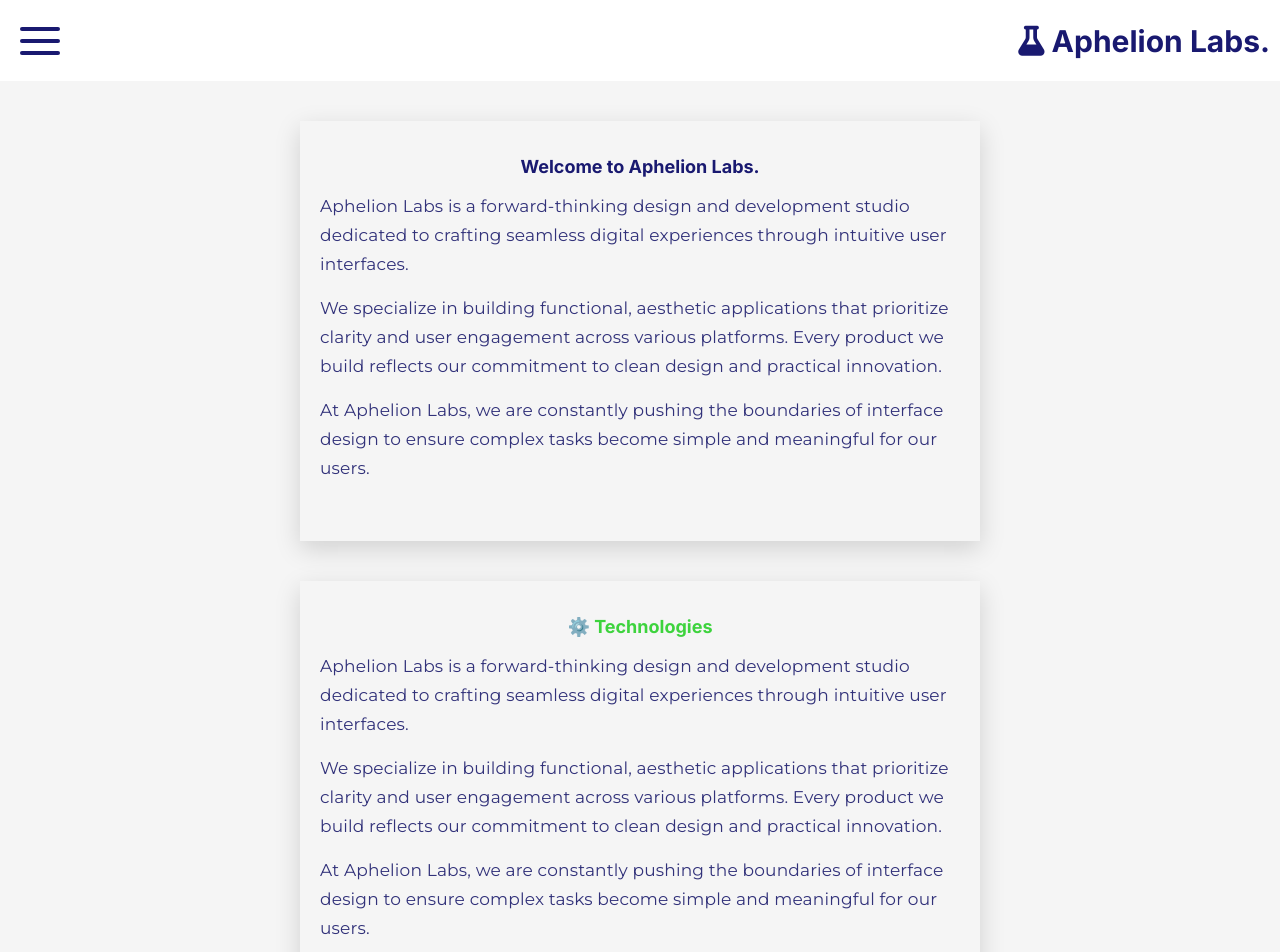
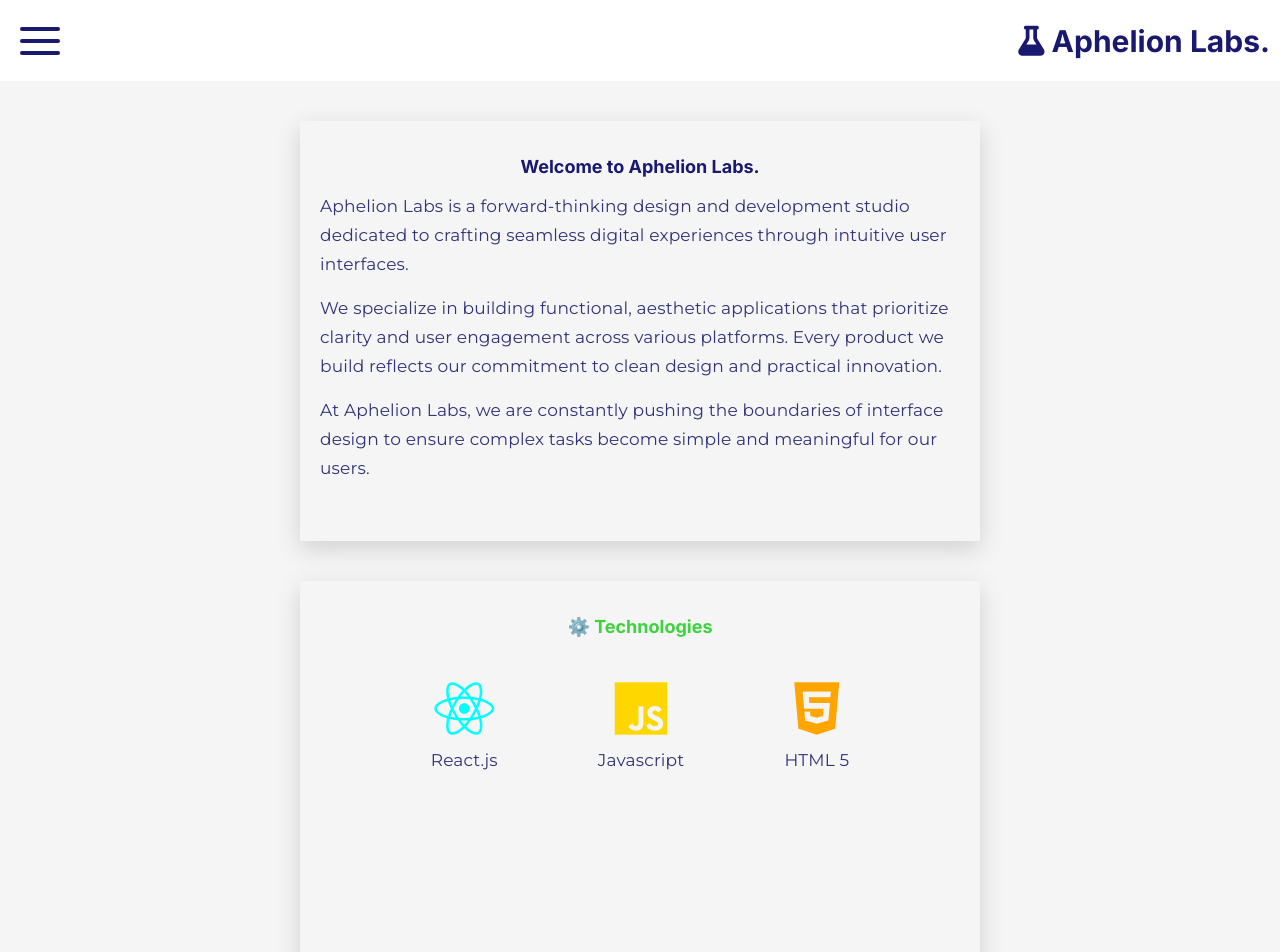
Before and after one commit to abk2191/aphelion-labs, a React (Vite) app: page / in a window 1280 px wide. Shown: the top 952 px of the page. Built offline with nearby package versions, Linux system fonts and the light colour scheme; a web font is replaced by a local one.

Commit message:
Added new features

```diff
--- a/src/App.jsx
+++ b/src/App.jsx
@@ -127,24 +127,20 @@ function App() {
       <div className="page-card-div">
         <div className="page-card">
           <h2 style={{ color: "rgb(61, 211, 61)" }}>⚙️ Technologies</h2>
-          <p>
-            Aphelion Labs is a forward-thinking design and development studio
-            dedicated to crafting seamless digital experiences through intuitive
-            user interfaces.
-          </p>
-
-          <p>
-            We specialize in building functional, aesthetic applications that
-            prioritize clarity and user engagement across various platforms.
-            Every product we build reflects our commitment to clean design and
-            practical innovation.
-          </p>
-
-          <p>
-            At Aphelion Labs, we are constantly pushing the boundaries of
-            interface design to ensure complex tasks become simple and
-            meaningful for our users.
-          </p>
+          <div className="tech-stack">
+            <div style={{ color: "cyan" }}>
+              <i class="fa-brands fa-react"></i>
+              <p>React.js</p>
+            </div>
+            <div style={{ color: "gold" }}>
+              <i class="fa-brands fa-js"></i>
+              <p>Javascript</p>
+            </div>
+            <div style={{ color: "orange" }}>
+              <i class="fa-brands fa-html5"></i>
+              <p>HTML 5</p>
+            </div>
+          </div>
         </div>
       </div>
     </>
--- a/src/index.css
+++ b/src/index.css
@@ -273,6 +273,7 @@ html {
   margin-top: 40px;
   animation: fadeInDown; /* referring directly to the animation's @keyframe declaration */
   animation-duration: 1s; /* don't forget to set a duration! */
+  margin-bottom: 40px;
 }
 
 .page-card {
@@ -307,6 +308,15 @@ html {
   margin-top: 0.9em; /* adjust: 0.75–1.2em */
 }
 
+.tech-stack {
+  display: flex;
+  align-items: center;
+  justify-content: center;
+  gap: 100px;
+  font-size: 60px;
+  margin-top: 40px;
+}
+
 @media (max-width: 768px) {
   /* Styles for screens up to 768px wide (mobile) */
   .brand-name h3 {
@@ -335,4 +345,9 @@ html {
     font-size: 14px;
     line-height: 1.6;
   }
+
+  .tech-stack {
+    gap: 40px;
+    font-size: 50px;
+  }
 }
```
